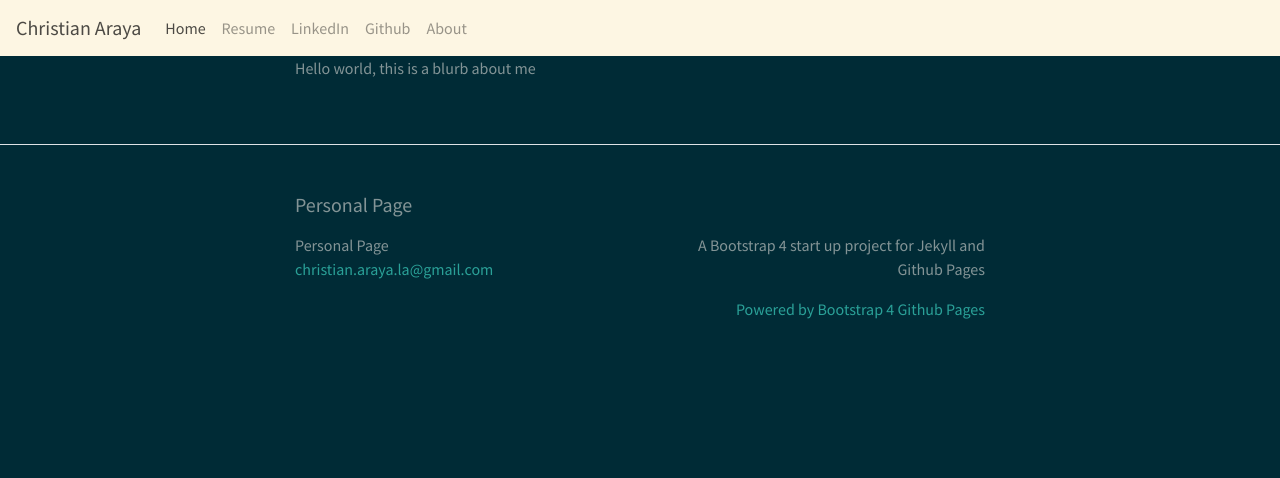
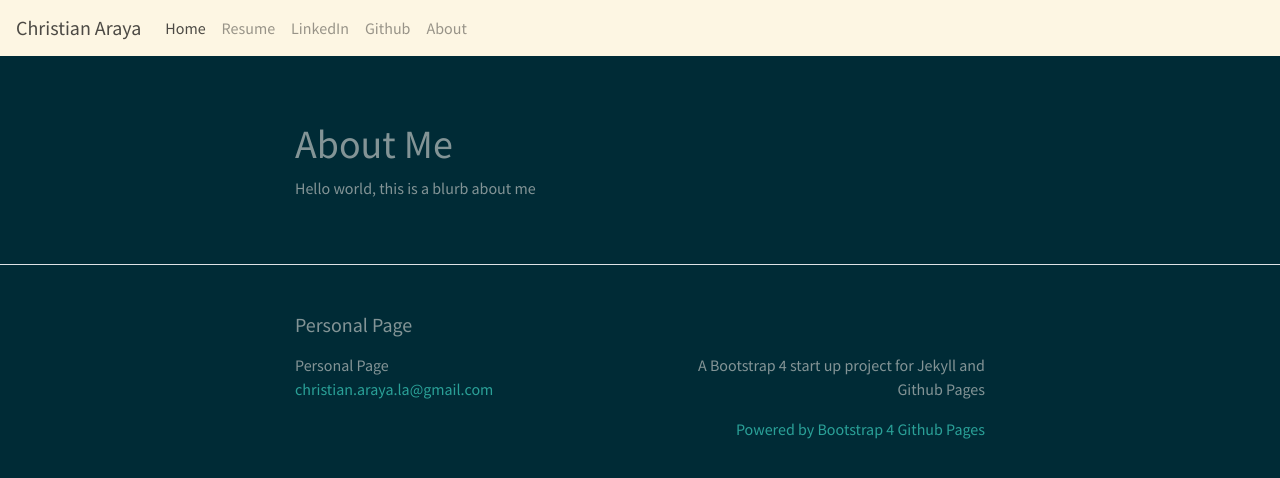
Before and after one commit to christian-araya/christian-araya.github.io, a Jekyll site: the page built from about.md, in a window 1280 px wide. Shown: the top 478 px of the page. Built offline with Jekyll 4.4.1, drawn with Linux system fonts in a browser that asks for light colours; our own code applies the rules of GitHub Pages for plain Markdown files.

Commit message:
Update about.md

```diff
--- a/about.md
+++ b/about.md
@@ -1 +1,6 @@
+---
+layout: home
+title: About Me
+---
+
 Hello world, this is a blurb about me
```
